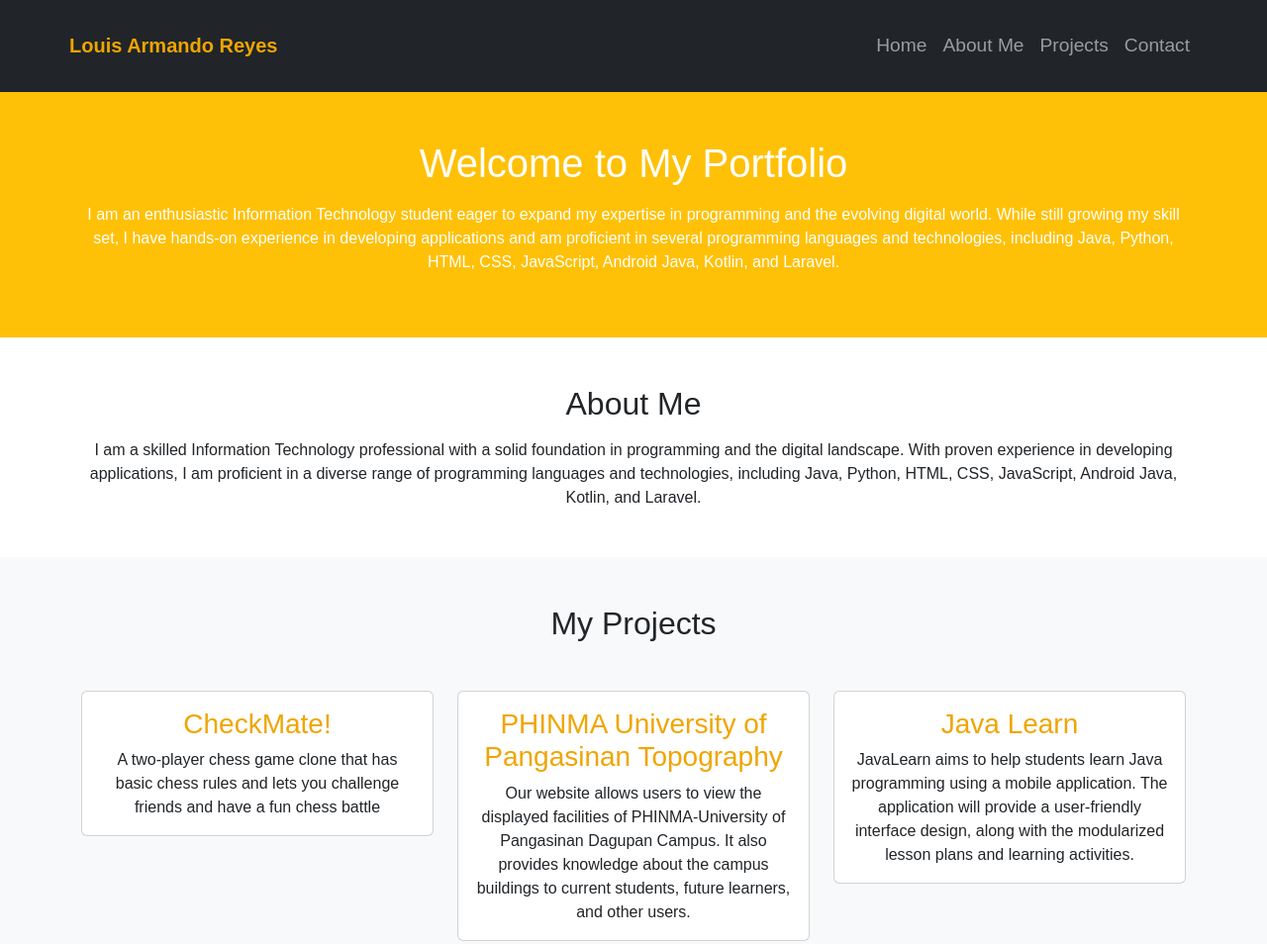
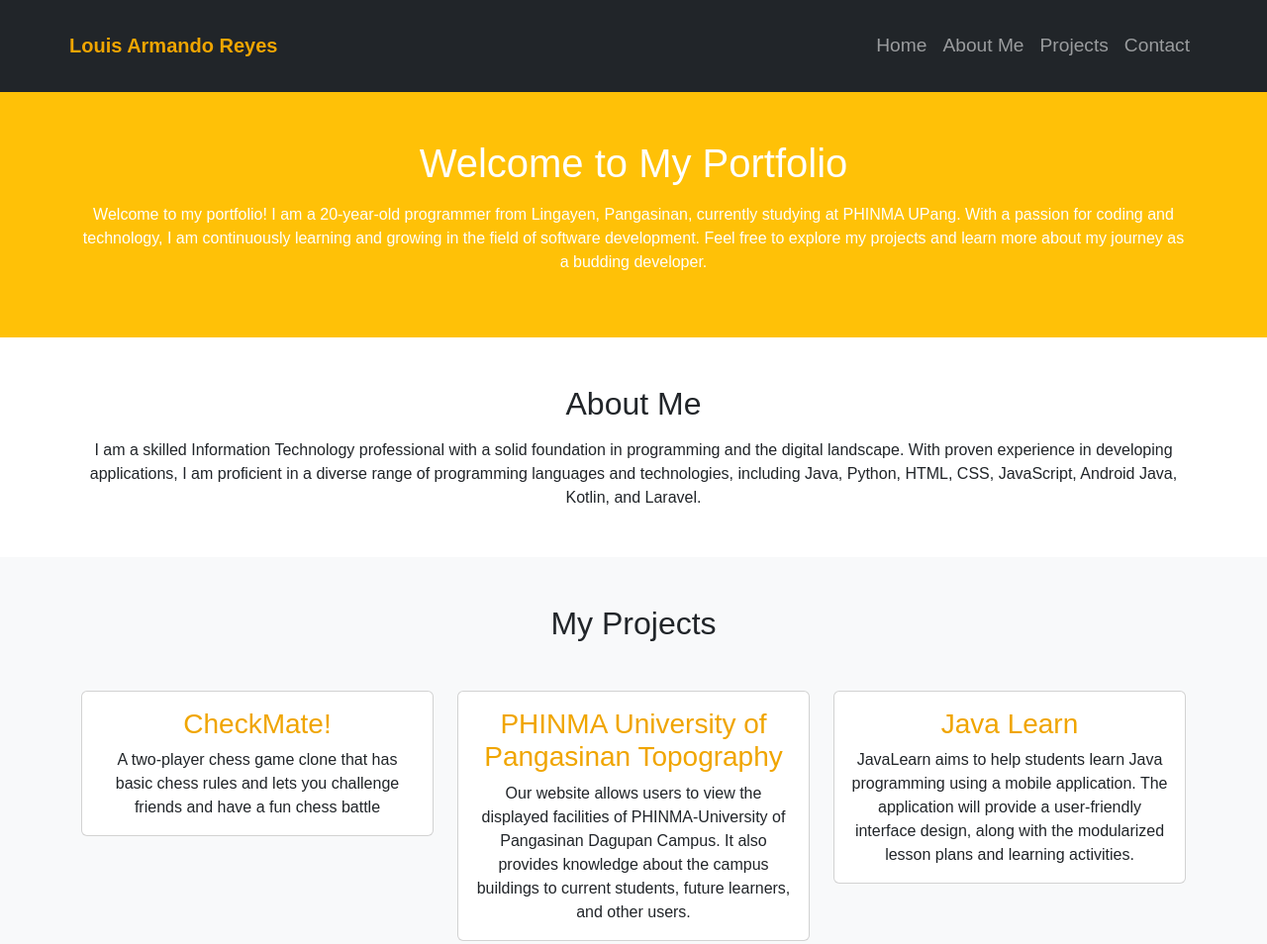
Before and after one commit to LA-Reyes/LA-Reyes.github.io, a plain HTML site: page index.html in a window 1280 px wide. Shown: the top 954 px of the page at 99% size. Drawn offline with nearby package versions, Linux system fonts and the light colour scheme; a script that the page names is missing.

Commit message:
Add files via upload

```diff
--- a/index.html
+++ b/index.html
@@ -5,7 +5,6 @@
     <meta name="viewport" content="width=device-width, initial-scale=1.0">
     <meta http-equiv="X-UA-Compatible" content="ie=edge">
     <title>My Portfolio</title>
-    <!-- Bootstrap CSS -->
     <link href="https://cdn.jsdelivr.net/npm/bootstrap@5.3.0-alpha1/dist/css/bootstrap.min.css" rel="stylesheet">
     <link rel="stylesheet" href="https://cdnjs.cloudflare.com/ajax/libs/font-awesome/6.0.0-beta3/css/all.min.css">
     <link rel="stylesheet" href="style.css">
@@ -39,10 +38,9 @@
     <section id="home" class="bg-warning text-white text-center py-5">
         <div class="container">
             <h1>Welcome to My Portfolio</h1>
-            <p>I am an enthusiastic Information Technology student eager to expand my expertise in programming
-                and the evolving digital world. While still growing my skill set, I have hands-on experience in developing
-                applications and am proficient in several programming languages and technologies, including Java, Python,
-                HTML, CSS, JavaScript, Android Java, Kotlin, and Laravel.
+            <p>Welcome to my portfolio! I am a 20-year-old programmer from Lingayen, Pangasinan, currently studying at PHINMA UPang.
+                With a passion for coding and technology, I am continuously learning and growing in the field of software development.
+                 Feel free to explore my projects and learn more about my journey as a budding developer.
             </p>
         </div>
     </section>
```
